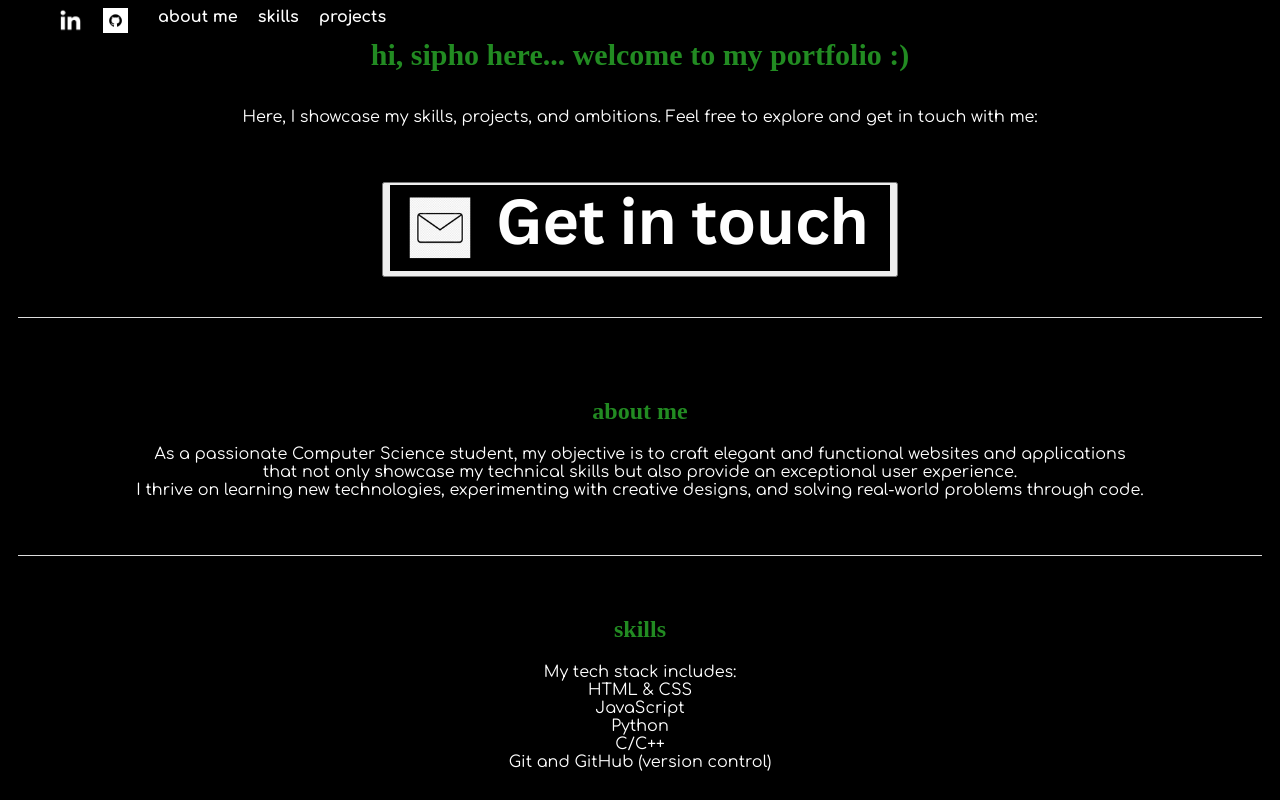
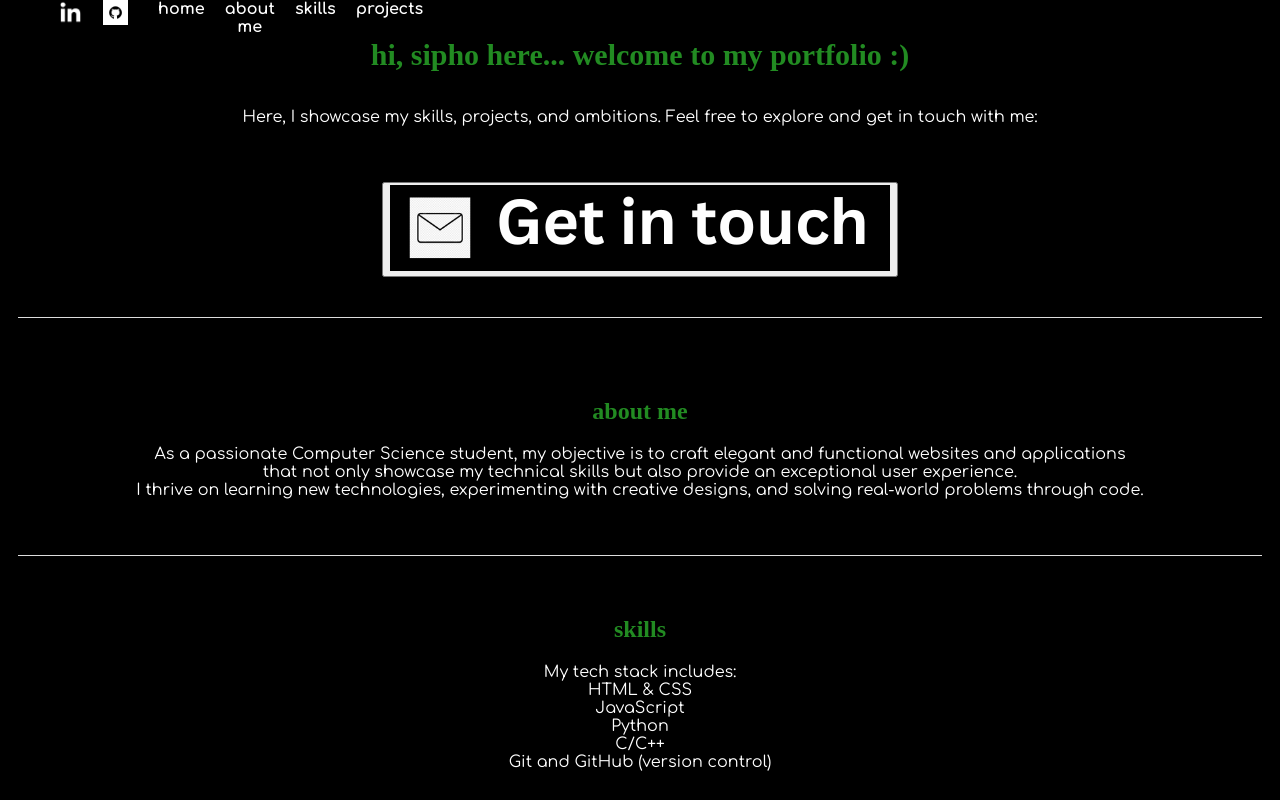
Before and after one commit to siphokazi00/siphokazi00.github.io, a plain HTML site: page index.html in a window 1280 px wide. Shown: the top 800 px of the page. Drawn offline with Linux system fonts and the light colour scheme; a web font is replaced by a local one.

Commit message:
Added 'home' section id

```diff
--- a/index.html
+++ b/index.html
@@ -16,6 +16,7 @@
 </head>
 <body>
     <header>
+        <div class="banner">
             <nav class="corner-links">
                 <div class="social-links">
                 <a href="https://www.linkedin.com/in/sipho-d-8236171b3" target="_blank">
@@ -26,16 +27,18 @@
                     </a>
                 </div>
                 <div class="navigation-links">
+                    <a href="#home">home</a>
                     <a href="#about">about me</a>
                     <a href="#skills">skills</a>
                     <a href="#projects">projects</a>
                 </div>
             </nav>
+        </div>
         <div class="typewriter">
             <h1 id="typing-text" style="text-align: center;"></h1>
         </div>
         <p>Here, I showcase my skills, projects, and ambitions. Feel free to explore and get in touch with me:</p>
-        <section>
+        <section id="home">
             <button onclick="window.location.href='mailto:siphokazi.s.duma@gmail.com'">
                 <img src="images/Get in touch.png" alt="Get In Touch">
             </button>
```
Lines whose indentation alone changed are shown as unchanged.
